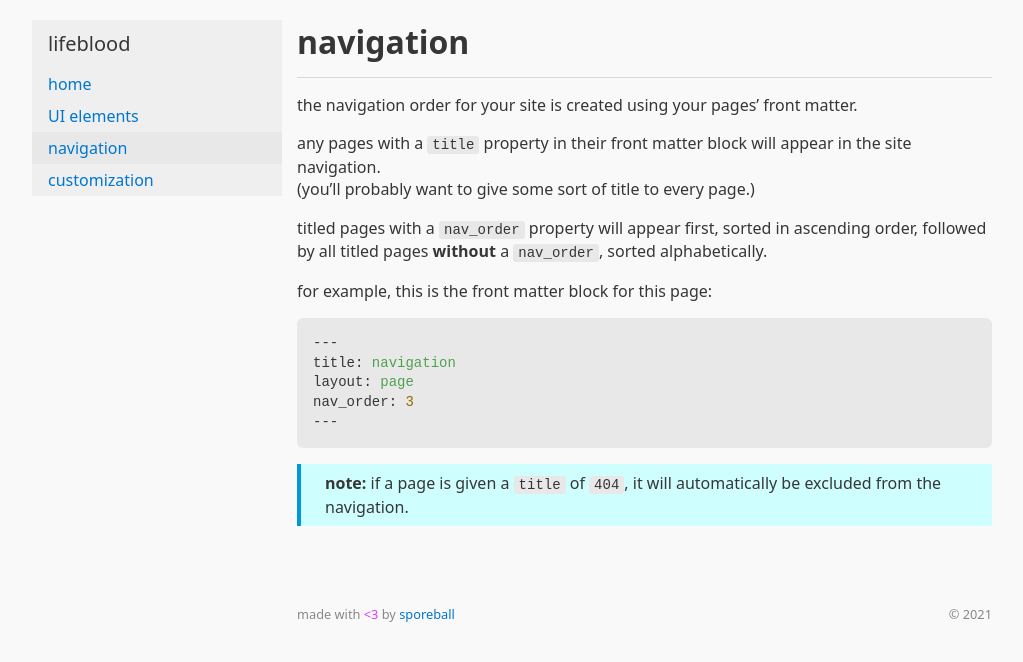
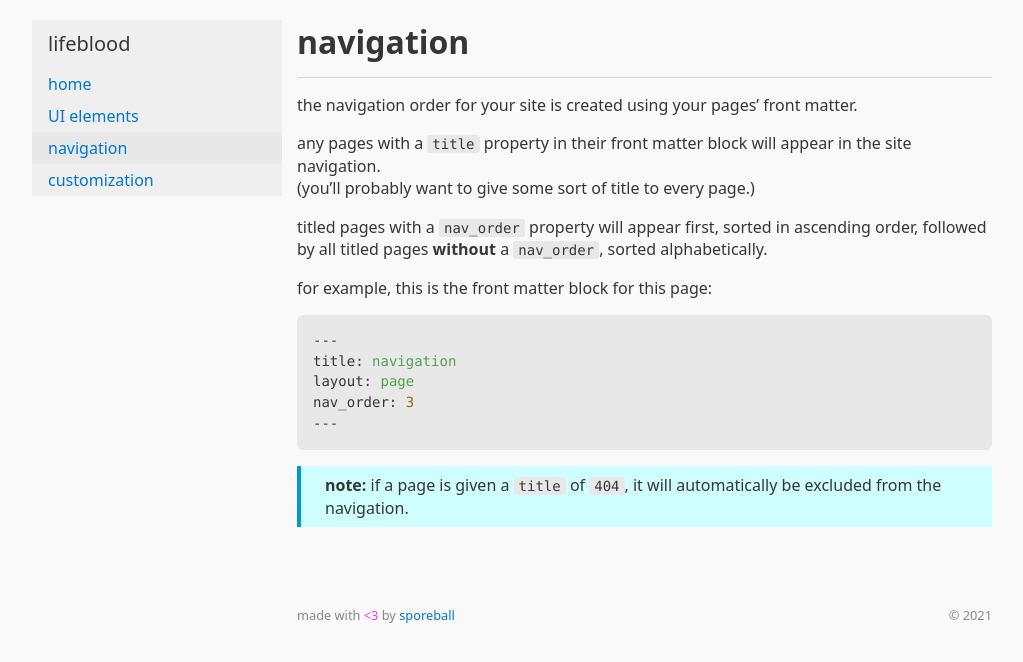
Before and after one commit to sporeball/lifeblood, a Jekyll site: the page built from docs/navigation.md, in a window 1280 px wide. Shown: the top 662 px of the page, without its empty margins (128-1151 px from the left). Built offline with Jekyll 4.4.1, drawn with Linux system fonts in a browser that asks for light colours.

Commit message:
bug: fix font for code elements

```diff
--- a/_sass/code.scss
+++ b/_sass/code.scss
@@ -1,32 +1,24 @@
-/* inline code */
-code.highlighter-rouge {
-  border-radius:3px;
-  padding:1px 5px;
-  background-color:#e8e8e8;
-  font-size:0.875rem
-}
-
-/* code block */
 pre {
   overflow:auto;
   margin:0 0 1rem;
   border-radius:6px;
   padding:1rem;
   background-color:#e8e8e8;
-  font-size:0;
-  font-family:var(--font-code, var(--font-stack-code));
-}
-
-/* lines in a block */
-pre code {
   font-size:0.875rem;
-  word-break:normal;
   white-space:pre
 }
 
-/* tokens in a line */
-code span {
-  font-size:0.875rem
+code {
+  font-size:0.875rem;
+  font-family:var(--font-code, var(--font-stack-code));
+  word-break:normal
+}
+
+/* inline code */
+code.highlighter-rouge {
+  border-radius:3px;
+  padding:1px 5px;
+  background-color:#e8e8e8
 }
 
 .dl, .s, .s2, .sb {
```
